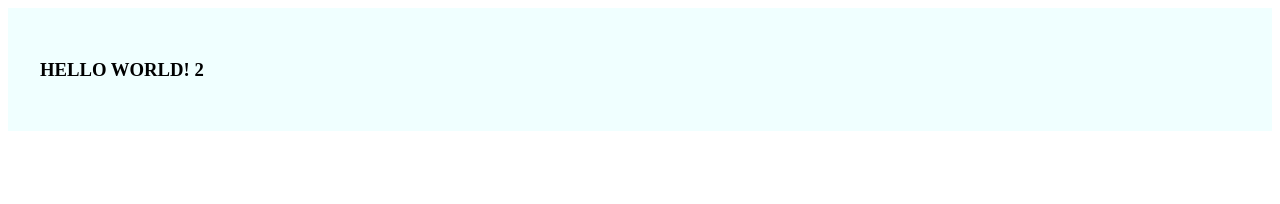
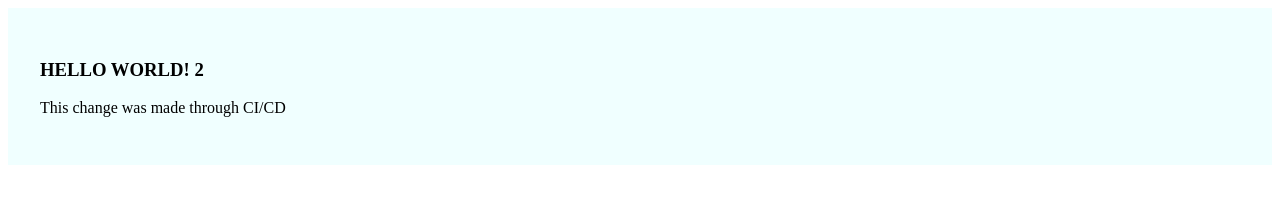
Before and after one commit to christianSMD/starter, a plain HTML site: page index.html in a window 1280 px wide. Drawn offline with Linux system fonts and the light colour scheme.

Commit message:
Added paragraph

```diff
--- a/index.html
+++ b/index.html
@@ -15,6 +15,7 @@
 <body>
     <div class="main">
         <h3>HELLO WORLD! 2</h3>
+        <p>This change was made through CI/CD</p>
     </div>
 </body>
 </html>
```
